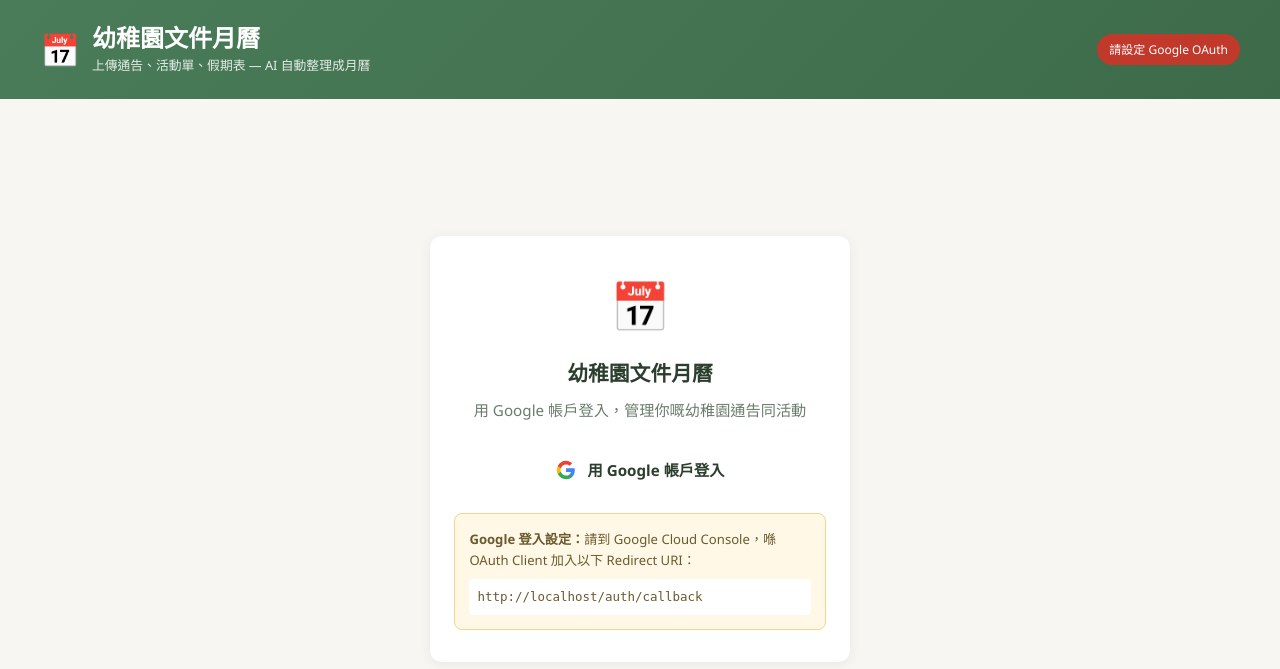
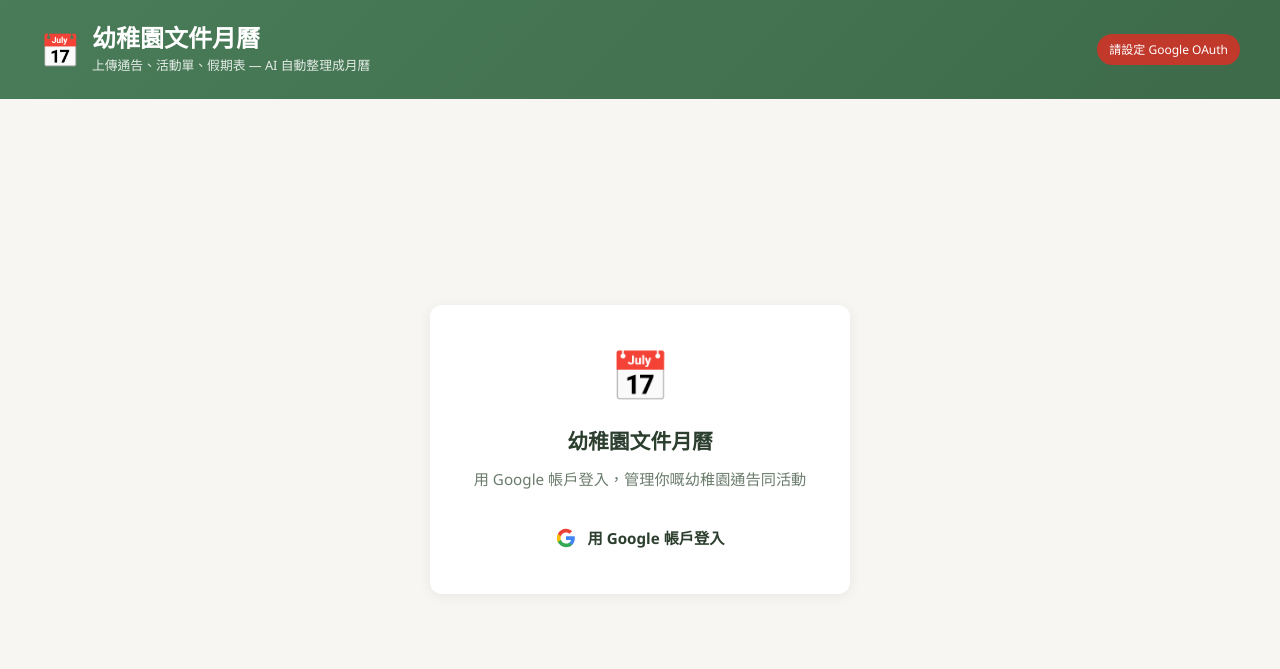
Before and after one commit to alldaygameover/kindergarten-docs, a FastAPI app: page / in a window 1280 px wide. Shown: the top 669 px of the page. Run offline with FastAPI, Linux system fonts and the light colour scheme; some libraries are stand-ins or nearby versions.

Commit message:
Hide OAuth setup hint and privacy banner from UI

```diff
--- a/static/css/style.css
+++ b/static/css/style.css
@@ -131,38 +131,6 @@ body {
 
 .login-error { margin-top: 1rem; color: #c0392b; font-size: 0.85rem; }
 .login-error.hidden { display: none; }
-
-.oauth-setup-hint {
-  margin-top: 1.25rem;
-  padding: 0.9rem;
-  background: #fff8e6;
-  border: 1px solid #f0d78c;
-  border-radius: 8px;
-  text-align: left;
-  font-size: 0.82rem;
-  color: #6b5a2e;
-}
-.oauth-setup-hint.hidden { display: none; }
-.oauth-setup-hint code {
-  display: block;
-  margin-top: 0.5rem;
-  padding: 0.5rem;
-  background: white;
-  border-radius: 4px;
-  font-size: 0.78rem;
-  word-break: break-all;
-}
-
-.privacy-note {
-  background: #e8f4fd;
-  border: 1px solid #b8daff;
-  color: #1a5276;
-  padding: 0.75rem 1rem;
-  border-radius: 10px;
-  font-size: 0.85rem;
-  line-height: 1.45;
-}
-.privacy-note.hidden { display: none; }
 
 .main.hidden { display: none; }
 
--- a/static/js/app.js
+++ b/static/js/app.js
@@ -678,7 +678,6 @@ async function deleteDocument(docId, filename) {
 
 async function checkHealth() {
   const badge = document.getElementById("status-badge");
-  const privacyNote = document.getElementById("privacy-note");
 
   try {
     const res = await fetch("/api/health");
@@ -686,14 +685,6 @@ async function checkHealth() {
 
     useLocalStorage = data.storage_mode !== "server";
 
-    if (privacyNote) {
-      privacyNote.classList.toggle("hidden", !useLocalStorage);
-    }
-
-    if (data.redirect_uri) {
-      document.getElementById("redirect-uri-display").textContent = data.redirect_uri;
-      document.getElementById("oauth-setup-hint").classList.remove("hidden");
-    }
     if (!data.google_oauth_set) {
       badge.textContent = "請設定 Google OAuth";
       badge.className = "status-badge warn";
--- a/templates/index.html
+++ b/templates/index.html
@@ -40,10 +40,6 @@
         用 Google 帳戶登入
       </a>
       <p id="login-error" class="login-error hidden"></p>
-      <div id="oauth-setup-hint" class="oauth-setup-hint hidden">
-        <p><strong>Google 登入設定：</strong>請到 Google Cloud Console，喺 OAuth Client 加入以下 Redirect URI：</p>
-        <code id="redirect-uri-display"></code>
-      </div>
     </div>
   </div>
 
@@ -54,8 +50,6 @@
       <button type="button" class="tab-btn" data-tab="events">活動</button>
       <button type="button" class="tab-btn" data-tab="docs">文件</button>
     </nav>
-
-    <p id="privacy-note" class="privacy-note hidden">🔒 文件同月曆儲存在此手機瀏覽器，伺服器只作 AI 分析，不會保存你的文件。</p>
 
     <section class="upload-section tab-panel active" data-panel="upload">
       <div id="drop-zone" class="drop-zone">
```
